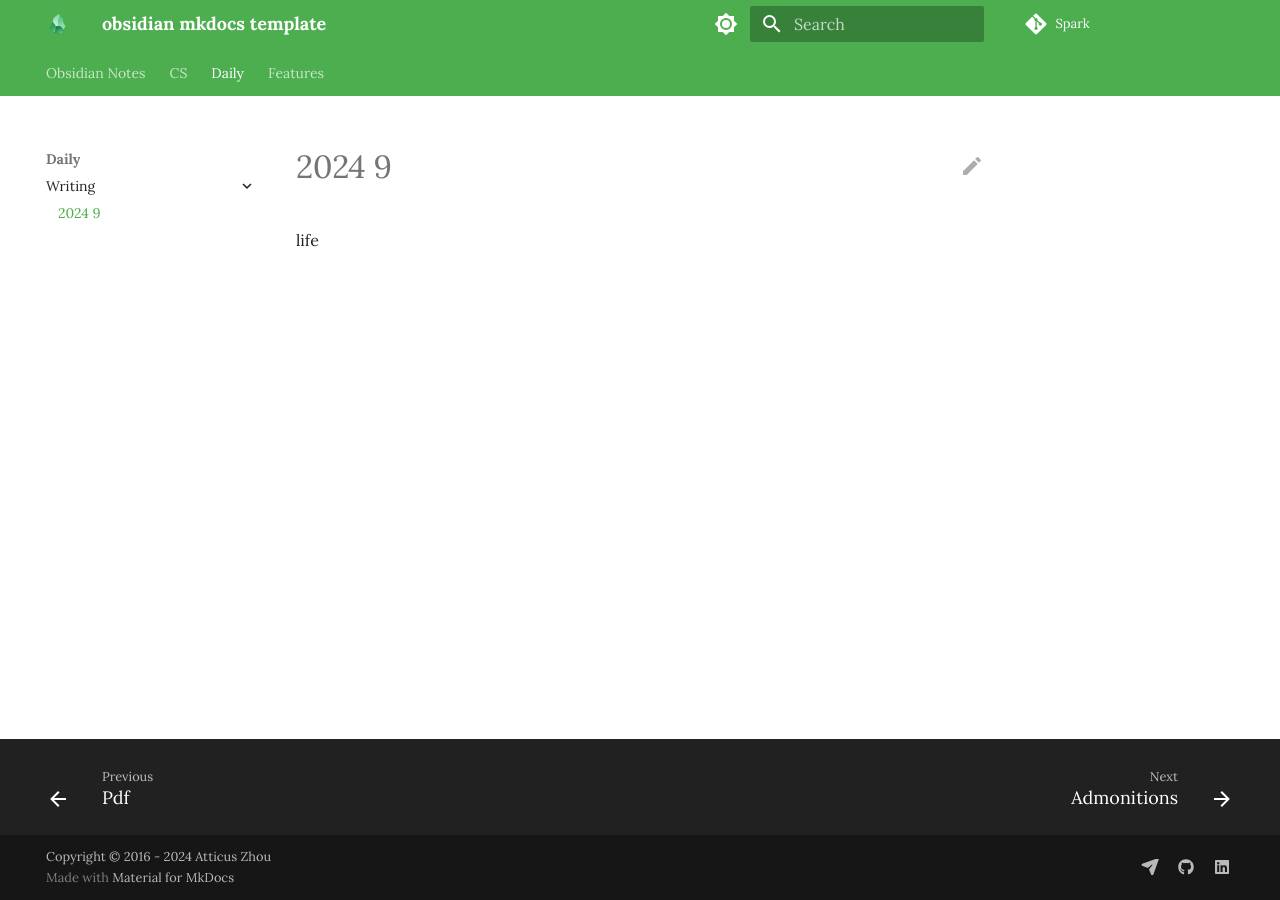
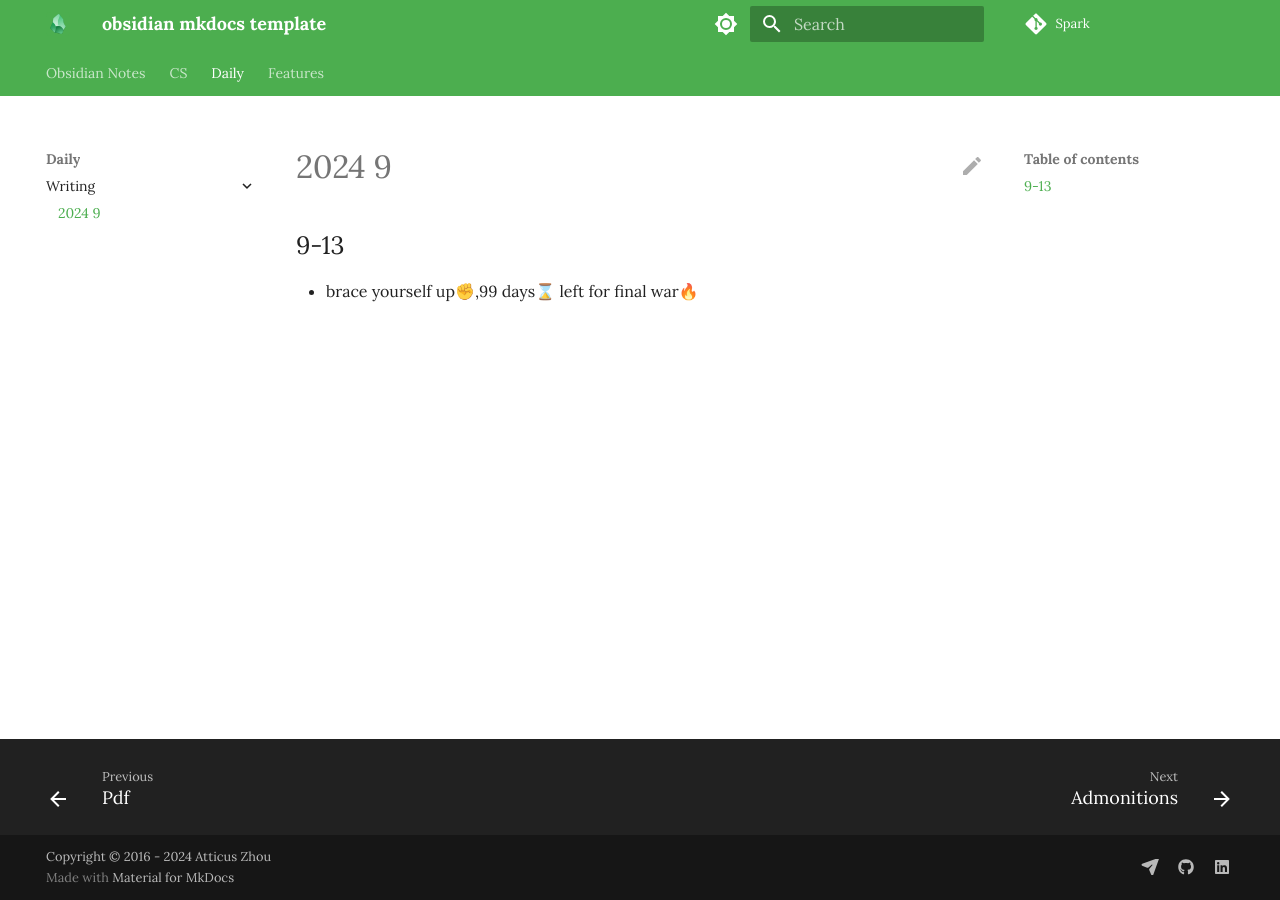
Before and after one commit to Atticuszz/Spark, an MkDocs documentation site: the page built from docs/Daily/writing/2024-9.md, in a window 1280 px wide. Built offline with MkDocs 1.6.1 and Material for MkDocs 9.7.7, drawn with Linux system fonts in a browser that asks for light colours; a script that is not in the unit is left out; comment, search, counter and statistics services are not loaded.

Commit message:
vault backup: 2024-09-13 19:03:50
Affected files:
.obsidian/plugins/emoji-autocomplete/data.json
.obsidian/workspace-mobile.json
docs/Daily/writing/2024-9.md

```diff
--- a/docs/Daily/writing/2024-9.md
+++ b/docs/Daily/writing/2024-9.md
@@ -1 +1,3 @@
-life
+## 9-13
+
+- brace yourself up✊,99 days⌛ left for final war🔥
```
Also changed, not shown: 2 other files.
